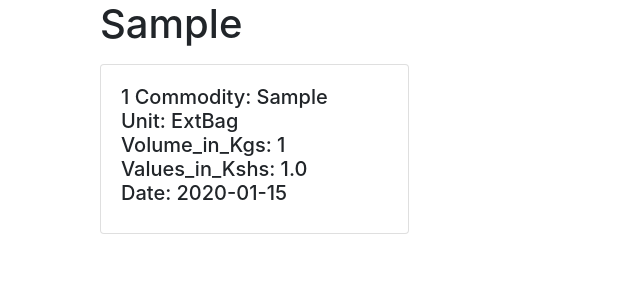
After one commit to MichelAtieno/Crops_Analysis, a Django app: page /variety/1 in a window 1280 px wide. The commit adds this page. Shown: the top 300 px of the page, without its empty margins (0-640 px from the left). Run offline with Django 3.2, Linux system fonts and the light colour scheme; tables that the repository leaves empty hold one stand-in row (values such as "Sample post"); some libraries are stand-ins or nearby versions.

Commit message:
Able to display commodities into different categories

```diff
--- a/crop_details/models.py
+++ b/crop_details/models.py
@@ -1,4 +1,5 @@
 from django.db import models
+from django.shortcuts import reverse
 
 # Create your models here.product_variety = models.ManyToManyField(Product_Variety)
 
@@ -9,6 +10,11 @@ class Product_Variety(models.Model):
 
     def __str__(self):
         return self.variety
+
+    def get_variety_absolute_url(self):
+        return reverse('csvs:variety_profile', kwargs={
+            'id': self.id
+        })
 
 
 UNITS = (
--- a/crops/settings.py
+++ b/crops/settings.py
@@ -39,7 +39,8 @@ INSTALLED_APPS = [
     'django.contrib.messages',
     'django.contrib.staticfiles',
     'csvs',
-    'crop_details'
+    'crop_details',
+    'crispy_forms',
 ]
 
 MIDDLEWARE = [
--- /dev/null
+++ b/csvs/templates/csvs/variety_profile.html
@@ -0,0 +1,55 @@
+{% extends 'base.html' %}
+
+{% block content %}
+
+ <div class="container">
+        <div class="row" id="news_title">
+            <div class="col-md-12">
+                <h1 >{{ one_variety.variety }}</h1>
+            </div>
+        </div>
+        <div id="content" class="main_content">
+        <div class="info">
+        <div class="row">
+            <div class="col-md-11">
+
+                <div class="row">
+
+                        {% for var in queryset %}
+                        <div class="col-md-4">
+
+                            <div class="card mt-2">
+
+
+                                <h5 class="card-body">
+                                    <span> {{ var.id }}</span>
+                                    <span>Commodity: {{ var.commodity }}</span>
+                                    <br>
+                                    <span>Unit: {{ var.unit }}</span>
+                                    <br>
+                                    <span>Volume_in_Kgs: {{ var.volume_in_kgs }}</span>
+                                    <br>
+                                    <span>Values_in_Kshs: {{ var.values_in_ksh }}</span>
+                                    <br>
+                                    <span>Date: {{ var.date }}</span>
+                                </h5>
+
+
+
+                            </div>
+
+                        </div>
+                        {% endfor %}
+
+
+                </div>
+
+            </div>
+            <div class="col-md-1"></div>
+
+        </div>
+    </div>
+    </div>
+    </div>
+
+    {% endblock content %}
--- a/csvs/urls.py
+++ b/csvs/urls.py
@@ -1,8 +1,9 @@
 from django.urls import path
-from .views import upload_file_view
+from .views import upload_file_view, variety_profile
 
 app_name='csvs'
 
 urlpatterns = [
-    path('', upload_file_view, name='upload-view')
+    path('', upload_file_view, name='upload-view'),
+    path('variety/<id>', variety_profile, name="variety_profile"),
 ]
--- a/csvs/views.py
+++ b/csvs/views.py
@@ -1,3 +1,4 @@
+from django.db.models import Q
 from django.shortcuts import render, get_object_or_404
 from .forms import CsvModelForm
 from .models import Csv
@@ -13,7 +14,7 @@ def get_variety():
 
 
 def upload_file_view(request):
-    latest = Commodity_Type.objects.order_by('-date')[0:4]
+    latest = Commodity_Type.objects.order_by('date')[0:6]
     variety = get_variety()
     all_varieties = Product_Variety.objects.all()
     crops = Commodity_Type.objects.all()
@@ -82,3 +83,15 @@ def upload_file_view(request):
         }
 
     return render(request, 'csvs/upload.html',context)
+
+def variety_profile(request, id):
+    one_variety = get_object_or_404(Product_Variety, id=id)
+    var_queryset = Commodity_Type.objects.all()
+    var_query = one_variety.variety
+    var_queryset = var_queryset.filter(Q(product_variety__variety__icontains=var_query)).distinct()
+    context = {
+        'one_variety': one_variety,
+        'queryset': var_queryset,
+    }
+
+    return render(request, "csvs/variety_profile.html", context)
--- a/requirements.txt
+++ b/requirements.txt
@@ -1,5 +1,6 @@
 asgiref==3.3.4
 Django==3.2.4
+django-crispy-forms==1.12.0
 Pillow==8.3.0
 psycopg2==2.7.5
 pytz==2021.1
--- a/templates/base.html
+++ b/templates/base.html
@@ -1,37 +1,41 @@
 {% load static %}
+
 <!doctype html>
 <html lang="en">
   <head>
-    <!-- Required meta tags -->
+   <!-- Required meta tags -->
     <meta charset="utf-8">
     <meta name="viewport" content="width=device-width, initial-scale=1, shrink-to-fit=no">
-    <!-- jQuery -->
-    <script src="https://code.jquery.com/jquery-3.3.1.min.js"></script>
-    <!--Custom css ADD HERE-->
+
+    <!-- Bootstrap CSS -->
+    <link rel="stylesheet" href="https://cdn.jsdelivr.net/npm/bootstrap@4.6.0/dist/css/bootstrap.min.css" integrity="sha384-B0vP5xmATw1+K9KRQjQERJvTumQW0nPEzvF6L/Z6nronJ3oUOFUFpCjEUQouq2+l" crossorigin="anonymous">
+
+    <!-- Font Awesome CDN -->
+    <link rel="stylesheet" href="https://use.fontawesome.com/releases/v5.15.3/css/all.css" integrity="sha384-SZXxX4whJ79/gErwcOYf+zWLeJdY/qpuqC4cAa9rOGUstPomtqpuNWT9wdPEn2fk" crossorigin="anonymous">
+
+    <!--Chartjs-->
+    <script src="https://cdn.jsdelivr.net/npm/chart.js@3.4.0/dist/chart.min.js"></script>
+
+    <link href="{% static 'css/styles.css' %}" rel="stylesheet">
+
+    <title>{% block head_title %} {% endblock %}</title>
 
 
-    <!-- semantic UI -->
-    <link rel="stylesheet" type='text/css' href="https://cdnjs.cloudflare.com/ajax/libs/semantic-ui/2.2.14/semantic.min.css">
-    <script src="https://cdnjs.cloudflare.com/ajax/libs/semantic-ui/2.4.1/semantic.min.js"></script>
-
-    <script src="https://cdnjs.cloudflare.com/ajax/libs/Chart.js/2.8.0/Chart.min.js" integrity="sha256-Uv9BNBucvCPipKQ2NS9wYpJmi8DTOEfTA/nH2aoJALw=" crossorigin="anonymous"></script>
-    <link rel="stylesheet" href="https://cdnjs.cloudflare.com/ajax/libs/Chart.js/2.8.0/Chart.min.css" integrity="sha256-aa0xaJgmK/X74WM224KMQeNQC2xYKwlAt08oZqjeF0E=" crossorigin="anonymous" />
-    <!-- jQuery -->
+  </head>
+  <body>
+    <noscript>You need to enable JavaScript to run this app.</noscript>
 
 
-
-    <title>Uploads - {% block title %}{% endblock title %}</title>
-  </head>
-  <body>
-    <div class="ui container">
+    <div class="container">
       {% block content %}
       {% endblock content %}
     </div>
 
-    {% block scripts %}
-    {% endblock scripts %}
+    <script src="https://code.jquery.com/jquery-3.5.1.slim.min.js" integrity="sha384-DfXdz2htPH0lsSSs5nCTpuj/zy4C+OGpamoFVy38MVBnE+IbbVYUew+OrCXaRkfj" crossorigin="anonymous"></script>
+    <script src="https://cdn.jsdelivr.net/npm/bootstrap@4.6.0/dist/js/bootstrap.bundle.min.js" integrity="sha384-Piv4xVNRyMGpqkS2by6br4gNJ7DXjqk09RmUpJ8jgGtD7zP9yug3goQfGII0yAns" crossorigin="anonymous"></script>
 
-   <!--Custom js ADD HERE-->
 
+    <script src="https://code.jquery.com/jquery-3.5.1.slim.min.js" integrity="sha384-DfXdz2htPH0lsSSs5nCTpuj/zy4C+OGpamoFVy38MVBnE+IbbVYUew+OrCXaRkfj" crossorigin="anonymous"></script>
+    <script src="https://cdn.jsdelivr.net/npm/popper.js@1.16.1/dist/umd/popper.min.js" integrity="sha384-9/reFTGAW83EW2RDu2S0VKaIzap3H66lZH81PoYlFhbGU+6BZp6G7niu735Sk7lN" crossorigin="anonymous"></script>
+    <script src="https://cdn.jsdelivr.net/npm/bootstrap@4.6.0/dist/js/bootstrap.min.js" integrity="sha384-+YQ4JLhjyBLPDQt//I+STsc9iw4uQqACwlvpslubQzn4u2UU2UFM80nGisd026JF" crossorigin="anonymous"></script>
   </body>
-</html>
```
Also changed, not shown: csvs/templates/csvs/upload.html (+47 -30 lines).
